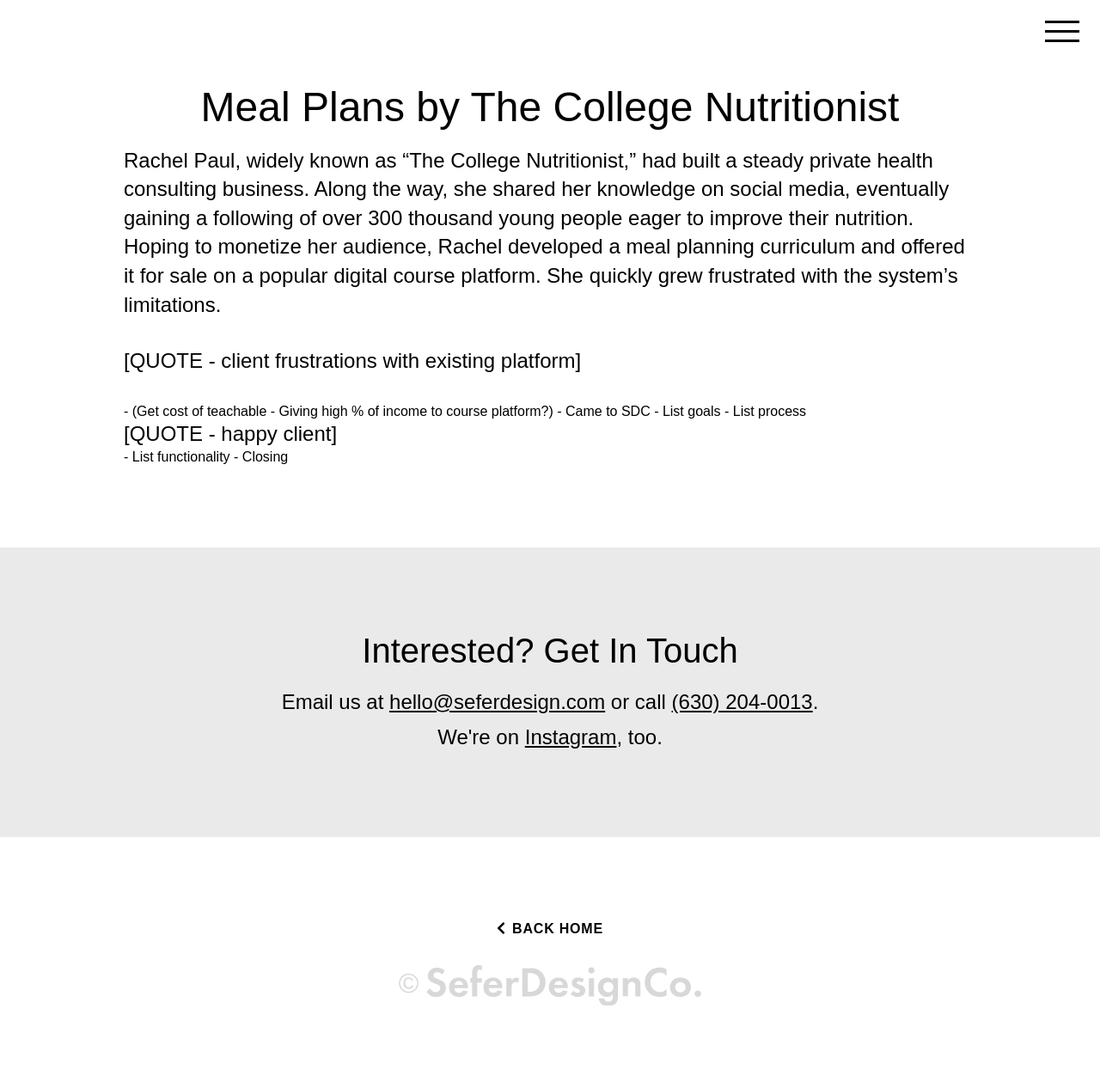
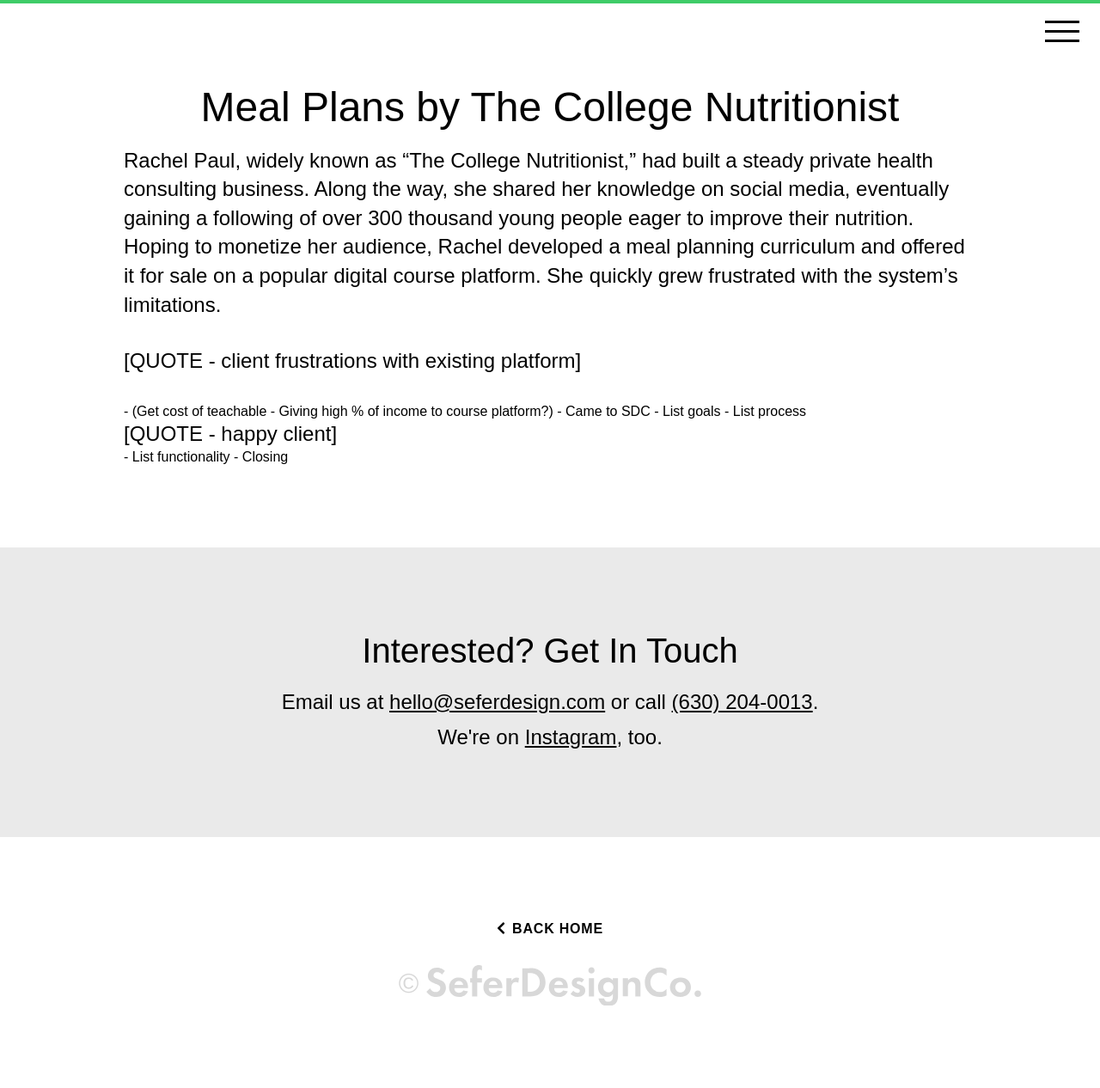
Before and after one commit to SeferDesign/seferdesign.com, a Jekyll site: the page built from meal-plans.html, in a window 1280 px wide. Shown: the whole page at 86% size. Built offline with Jekyll 4.4.1, drawn with Linux system fonts in a browser that asks for light colours; some web fonts are replaced.

Commit message:
Top border animation

```diff
--- a/assets/style/partials/_animations.scss
+++ b/assets/style/partials/_animations.scss
@@ -89,3 +89,15 @@
   }
 
 }
+
+@keyframes topBorderLeftToRight {
+
+	from {
+		right: 100%;
+	}
+
+	to {
+		right: 0%;
+	}
+
+}
--- a/assets/style/partials/_variables.scss
+++ b/assets/style/partials/_variables.scss
@@ -2,7 +2,7 @@ $black: #000;
 $white: #fff;
 $grey: #505050;
 $grey-dark: #302f2f;
-$grey-light: #b3b2b2;
+$grey-light: #b2b2b2;
 $grey-lighter: #c8c8c8;
 $grey-lightest: #eaeaea;
 $green: #3fcc68;
--- a/assets/style/partials/sections/_case-studies.scss
+++ b/assets/style/partials/sections/_case-studies.scss
@@ -200,3 +200,43 @@
 	}
 
 }
+
+.page-case-study {
+
+	position: relative;
+
+	&:before {
+		content: ' ';
+		z-index: 999;
+		position: fixed;
+		top: 0px;
+		left: 0px;
+		right: 100%;
+		height: 0.25rem;
+		animation: {
+			name: topBorderLeftToRight;
+			// delay: $animation-speed;
+			duration: $animation-speed * 1.5;
+			timing-function: linear;
+			fill-mode: forwards;
+		}
+		will-change: right;
+	}
+
+	&.case-study-meal-plans:before {
+		background: $green;
+	}
+
+	&.case-study-sdc:before {
+		background: $blue;
+	}
+
+	&.case-study-kellyinthecity:before {
+		background: $red;
+	}
+
+	&.case-study-civilian:before {
+		background: $grey-light;
+	}
+
+}
```
Also changed, not shown: _includes/style.min.css, 1 other file.
